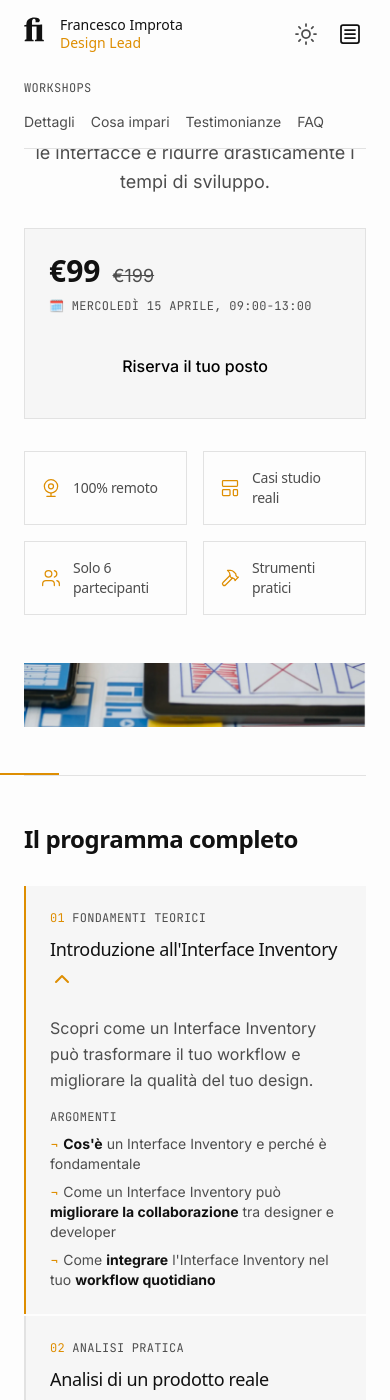
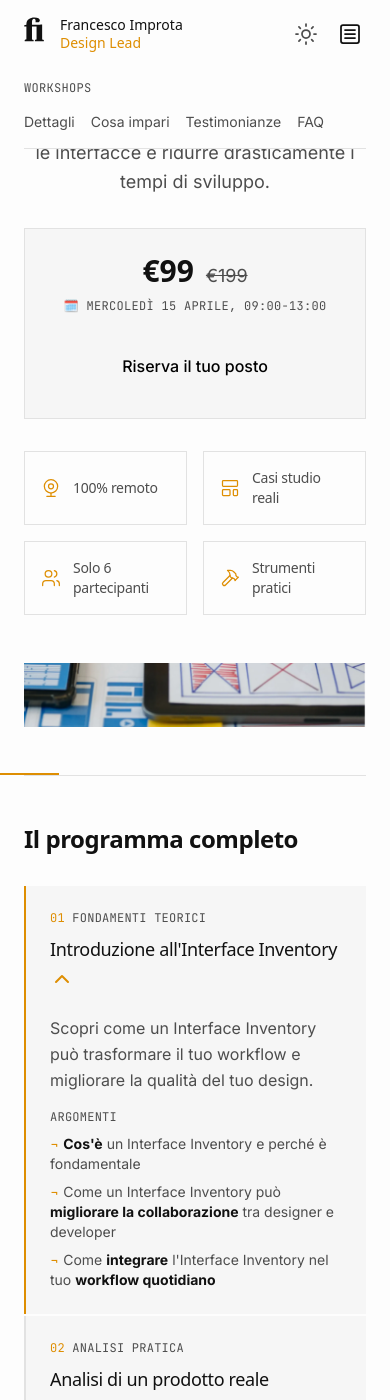
Before and after one commit to zetareticoli/fi, a Jekyll site: the page built from _workshops/interface-inventory/index.md, in a window 390 px wide and 1400 px high, scrolled down 333 px. Built offline with Jekyll 4.4.1, drawn with Linux system fonts in a browser that asks for light colours; some web fonts are replaced; comment, search, counter and statistics services are not loaded.

Commit message:
fix(workshops): center the price and date on mobile
Co-authored-by: Francesco Improta <me@francescoimprota.com>

```diff
--- a/_workshops/interface-inventory/index.md
+++ b/_workshops/interface-inventory/index.md
@@ -39,8 +39,8 @@ og-image: workshops/interface-inventory/interface-inventory-og.png
     <h1 class="font-heading text-3xl sm:text-4xl lg:text-5xl font-bold leading-tight">Dal caos all'ordine ー <br>creare un interface inventory</h1>
     <p class="mx-auto mt-6 mb-8 max-w-3xl text-lg lg:text-xl text-muted-foreground leading-relaxed">Un <strong class="font-medium text-foreground">workshop pratico per designer e sviluppatori</strong> che vogliono organizzare le interfacce e ridurre drasticamente i tempi di sviluppo.</p>
 
-    <div class="flex flex-col md:flex-row md:items-center md:justify-between gap-6 mb-8 p-6 md:p-8 border border-border bg-secondary/40 text-left">
-      <div class="flex flex-col gap-2">
+    <div class="flex flex-col md:flex-row md:items-center md:justify-between gap-6 mb-8 p-6 md:p-8 border border-border bg-secondary/40 md:text-left">
+      <div class="flex flex-col items-center gap-2 md:items-start">
         <div class="flex items-baseline gap-3">
           <span class="font-heading text-3xl font-bold">€99</span>
           <span class="text-lg text-muted-foreground line-through">€199</span>
@@ -223,7 +223,7 @@ og-image: workshops/interface-inventory/interface-inventory-og.png
     </div>
 
     <div class="flex flex-col md:flex-row md:items-center md:justify-between gap-6 p-6 md:p-8 border border-border bg-secondary/40">
-      <div class="flex flex-col gap-2">
+      <div class="flex flex-col items-center gap-2 md:items-start">
         <div class="flex items-baseline gap-3">
           <span class="font-heading text-3xl font-bold">€99</span>
           <span class="text-lg text-muted-foreground line-through">€199</span>
@@ -388,8 +388,8 @@ og-image: workshops/interface-inventory/interface-inventory-og.png
     <p class="text-lg lg:text-xl text-muted-foreground leading-relaxed mb-8">
       Impara ad organizzare un'interfaccia digitale in modo efficace!
     </p>
-    <div class="flex flex-col md:flex-row md:items-center md:justify-between gap-6 p-6 md:p-8 border border-border bg-background text-left">
-      <div class="flex flex-col gap-2">
+    <div class="flex flex-col md:flex-row md:items-center md:justify-between gap-6 p-6 md:p-8 border border-border bg-background md:text-left">
+      <div class="flex flex-col items-center gap-2 md:items-start">
         <div class="flex items-baseline gap-3">
           <span class="font-heading text-3xl font-bold">€99</span>
           <span class="text-lg text-muted-foreground line-through">€199</span>
--- a/css/tw-compiled.css
+++ b/css/tw-compiled.css
@@ -1787,6 +1787,11 @@
       align-items: center;
     }
   }
+  .md\:items-start {
+    @media (width >= 48rem) {
+      align-items: flex-start;
+    }
+  }
   .md\:justify-between {
     @media (width >= 48rem) {
       justify-content: space-between;
@@ -1795,6 +1800,11 @@
   .md\:p-8 {
     @media (width >= 48rem) {
       padding: calc(var(--spacing) * 8);
+    }
+  }
+  .md\:text-left {
+    @media (width >= 48rem) {
+      text-align: left;
     }
   }
   .lg\:top-0 {
```
